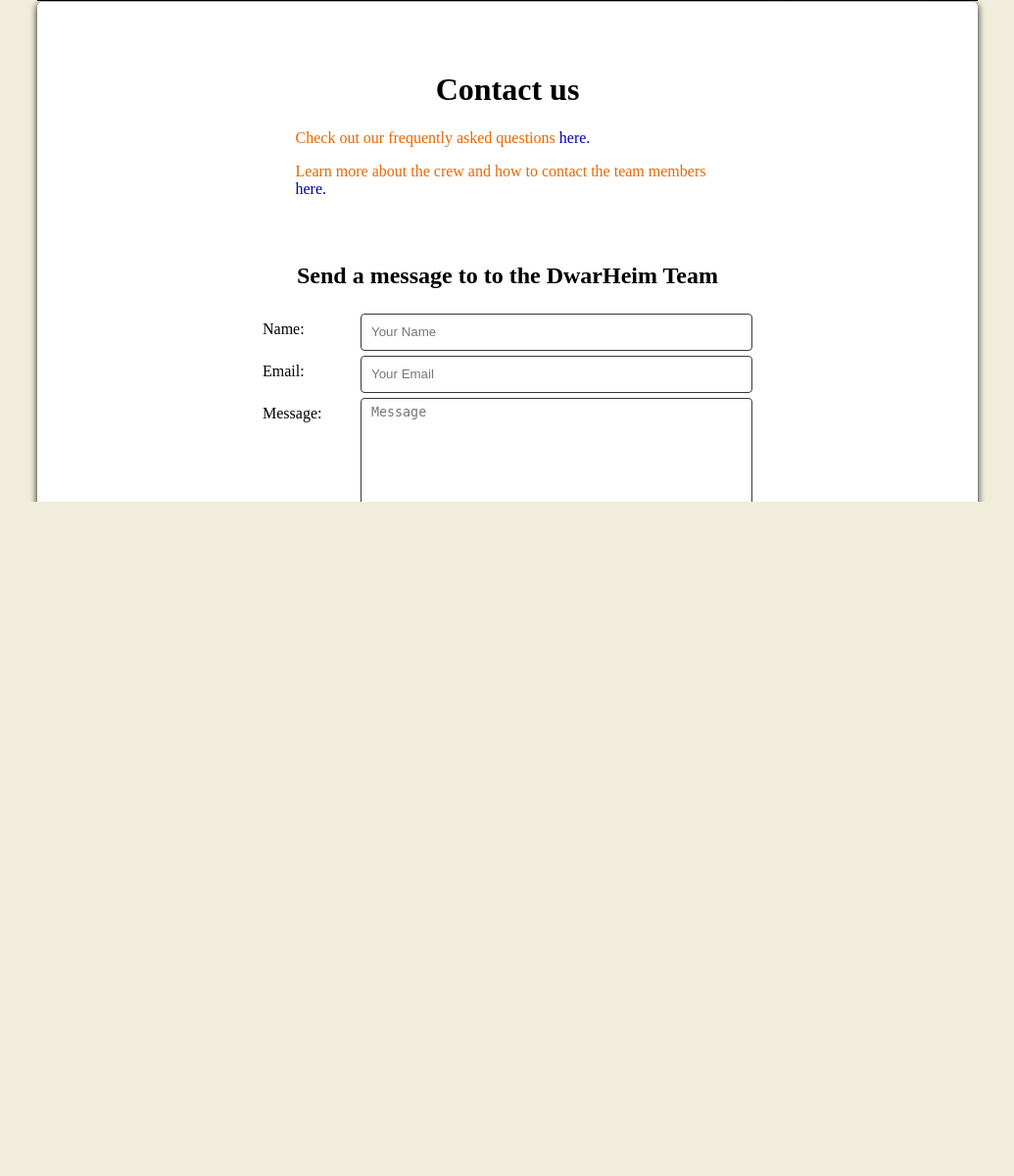
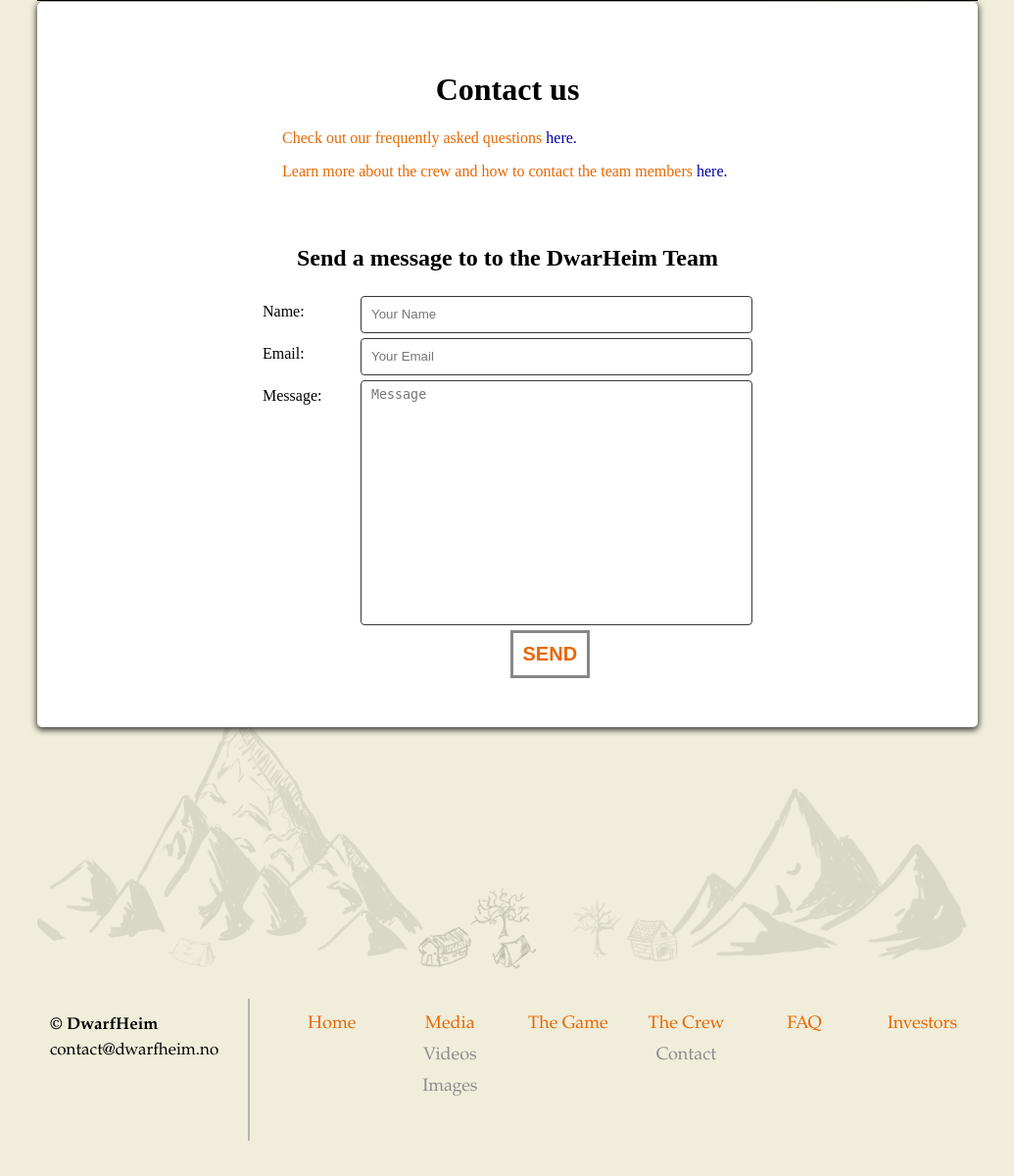
Before and after one commit to andersottesen/DwarfHeim, a PHP site: page /contact in a window 1280 px wide. Shown: the part 505-1705 px from the top of the page at 98% size, without its empty margins (122-1157 px from the left). After the commit the page ends 1669 px from the top, so only its background shows below. Run offline with PHP 8.4, Linux system fonts and the light colour scheme; some libraries are stand-ins or nearby versions; some web fonts are replaced.

Commit message:
cssssssss

```diff
--- a/contact.php
+++ b/contact.php
@@ -4,7 +4,7 @@
 
 <!-- CONTENT HERE -->
 <div class="row">
-    <div style="margin:0 auto;max-width: 433px;">
+    <div style="margin:0 auto;max-width: 460px;">
         <header>
             <h1 style="text-align: center;">Contact us</h1>
         </header>
```
